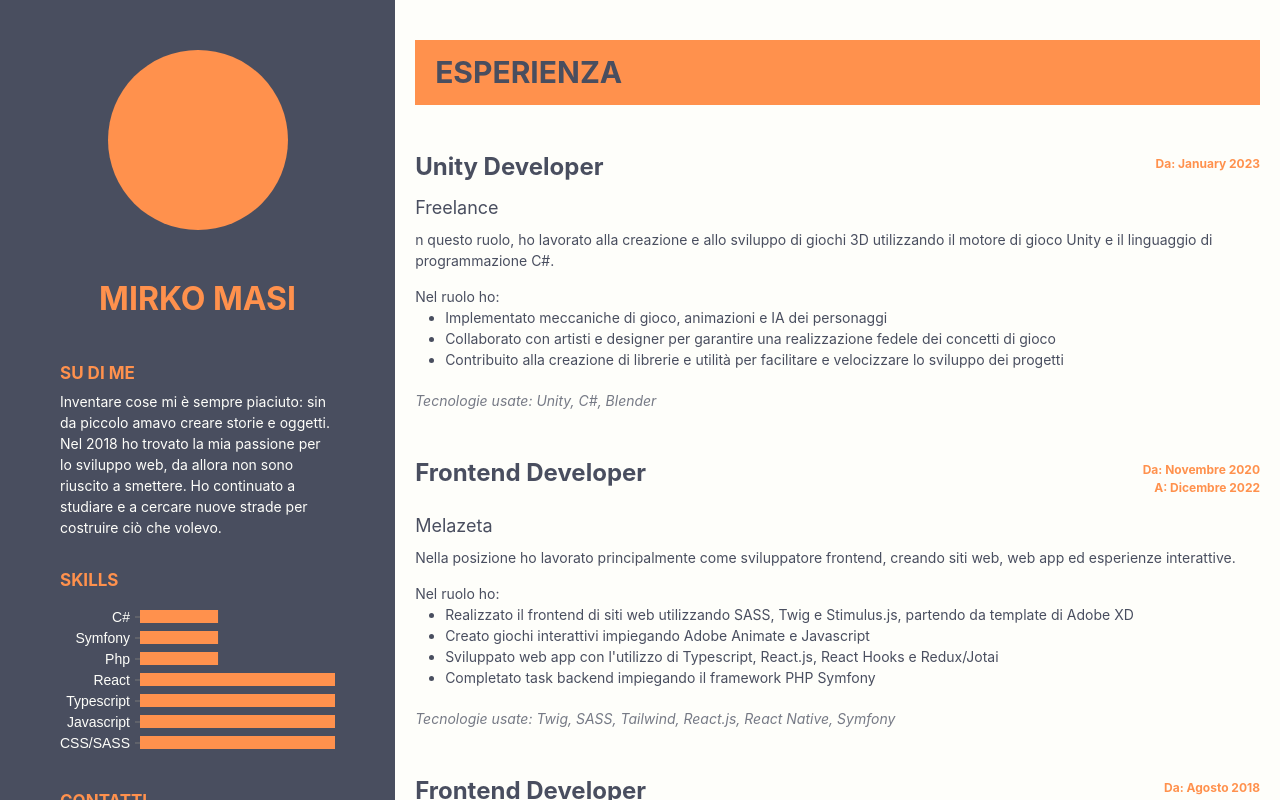
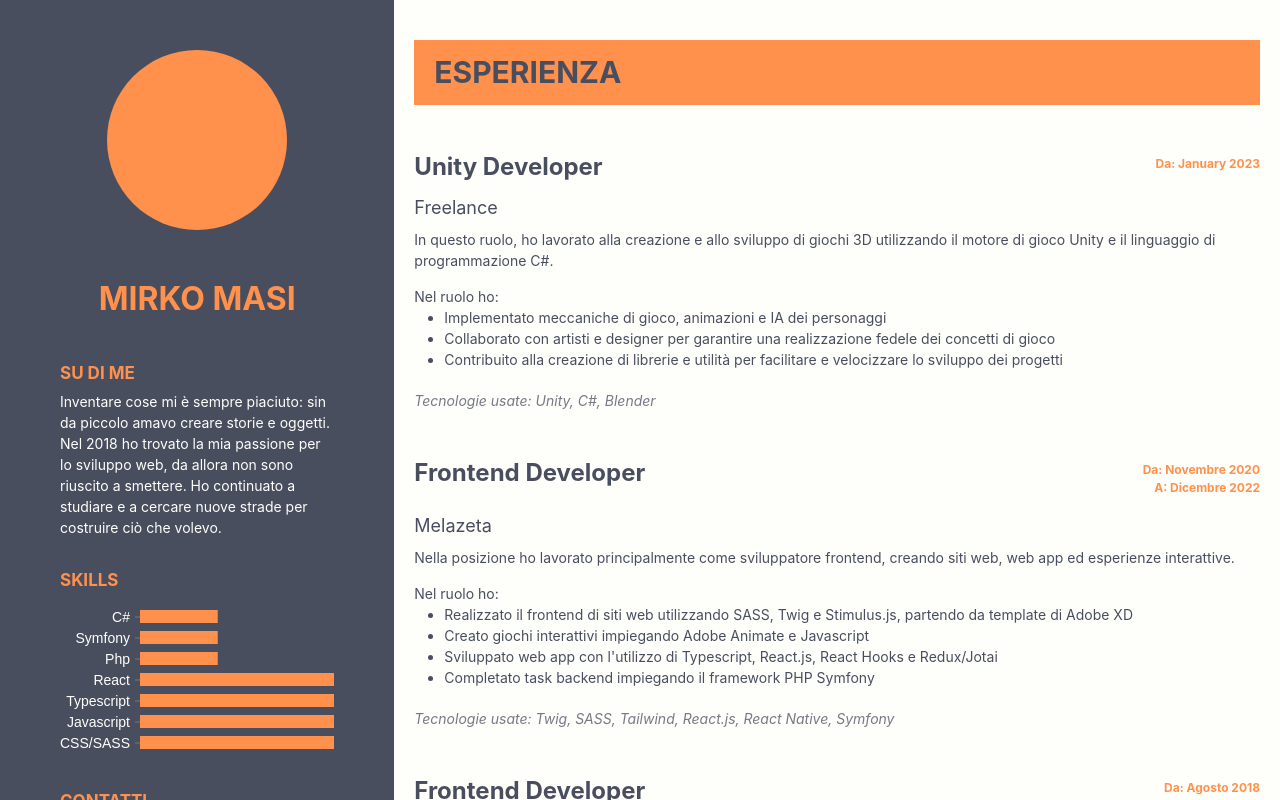
Before and after one commit to SpaghettiCoder101/web-resume, a React (Vite) app: page / in a window 1280 px wide. Shown: the top 800 px of the page. Built offline with nearby package versions, Linux system fonts and the light colour scheme; the HTML template or start-up script is replaced by a standard one.

Commit message:
fixed typo in localization

```diff
--- a/src/localization/LocalizedStrings.ts
+++ b/src/localization/LocalizedStrings.ts
@@ -21,7 +21,7 @@ export default {
         "job_1$from": "January 2023",
         "job_1$to": "",
         "job_1$company": "Freelance",
-        "job_1$description": "n questo ruolo, ho lavorato alla creazione e allo sviluppo di giochi 3D utilizzando il motore di gioco Unity e il linguaggio di programmazione C#.",
+        "job_1$description": "In questo ruolo, ho lavorato alla creazione e allo sviluppo di giochi 3D utilizzando il motore di gioco Unity e il linguaggio di programmazione C#.",
         "job_1$keypoints": "Implementato meccaniche di gioco, animazioni e IA dei personaggi|\nCollaborato con artisti e designer per garantire una realizzazione fedele dei concetti di gioco|\nContribuito alla creazione di librerie e utilità per facilitare e velocizzare lo sviluppo dei progetti",
         "job_1$technologies": "Unity, C#, Blender",
         "job_2$title": "Frontend Developer",
```
